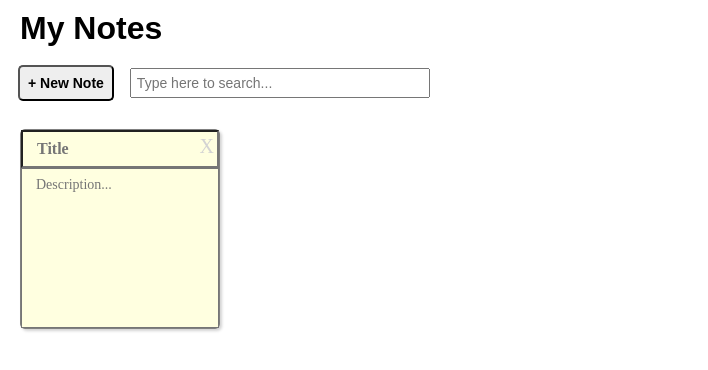
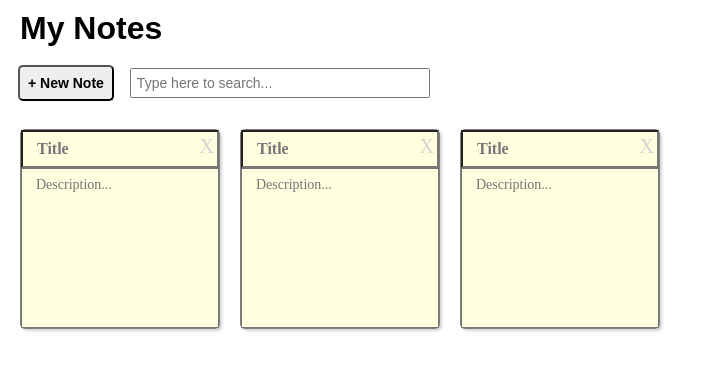
Before and after one commit to Mr-Luka/my-notes, a React (Create React App) app: page / in a window 1280 px wide. Shown: the top 370 px of the page, without its empty margins (0-708 px from the left). Built offline with nearby package versions, Linux system fonts and the light colour scheme.

Commit message:
added state: notes and searchText, and rendered note elements in the NotesList

```diff
--- a/src/App.js
+++ b/src/App.js
@@ -6,12 +6,36 @@ import NotesList from "./NotesList.js";
 
 class App extends Component {
 
+  state= {
+    notes: [
+      {
+        id: 0,
+        title: "eat",
+        description: "reese peanut butter cups",
+        doesMatchSearch: true
+      },
+      {
+        id: 1,
+        title: "sleep",
+        description: "eight hours",
+        doesMatchSearch: true
+      },
+      {
+        id: 2,
+        title: "code",
+        description: "build an awesome ui",
+        doesMatchSearch: true
+      }
+    ],
+    searchText: "",
+  }
+
 
   render() {
     return (
       <div>
-        <Header/>
-        <NotesList />
+        <Header searchText={this.state.searchText}/>
+        <NotesList notes={this.state.notes} />
       </div>
     )
   }
--- a/src/NotesList.js
+++ b/src/NotesList.js
@@ -5,11 +5,11 @@ import Note from "./Note.js";
 
 const NotesList = props => {
 
-
+    const renderNote = note => <Note note={note} key={note.id}/>
+    const noteElements = props.notes.map(renderNote)
 
     return (
-        <ul className="notes-list">
-        <Note/>
+        <ul className="notes-list">{noteElements}
         </ul>
     )
 }
```
